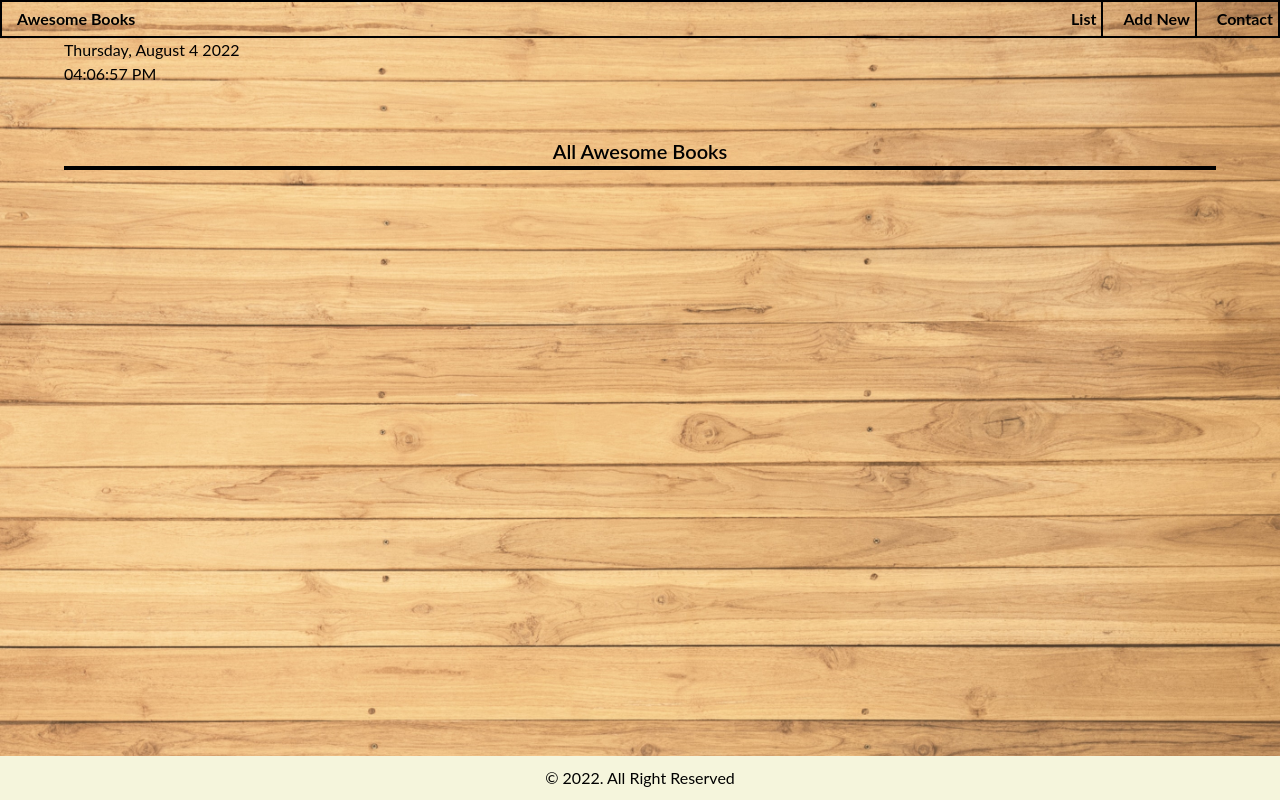
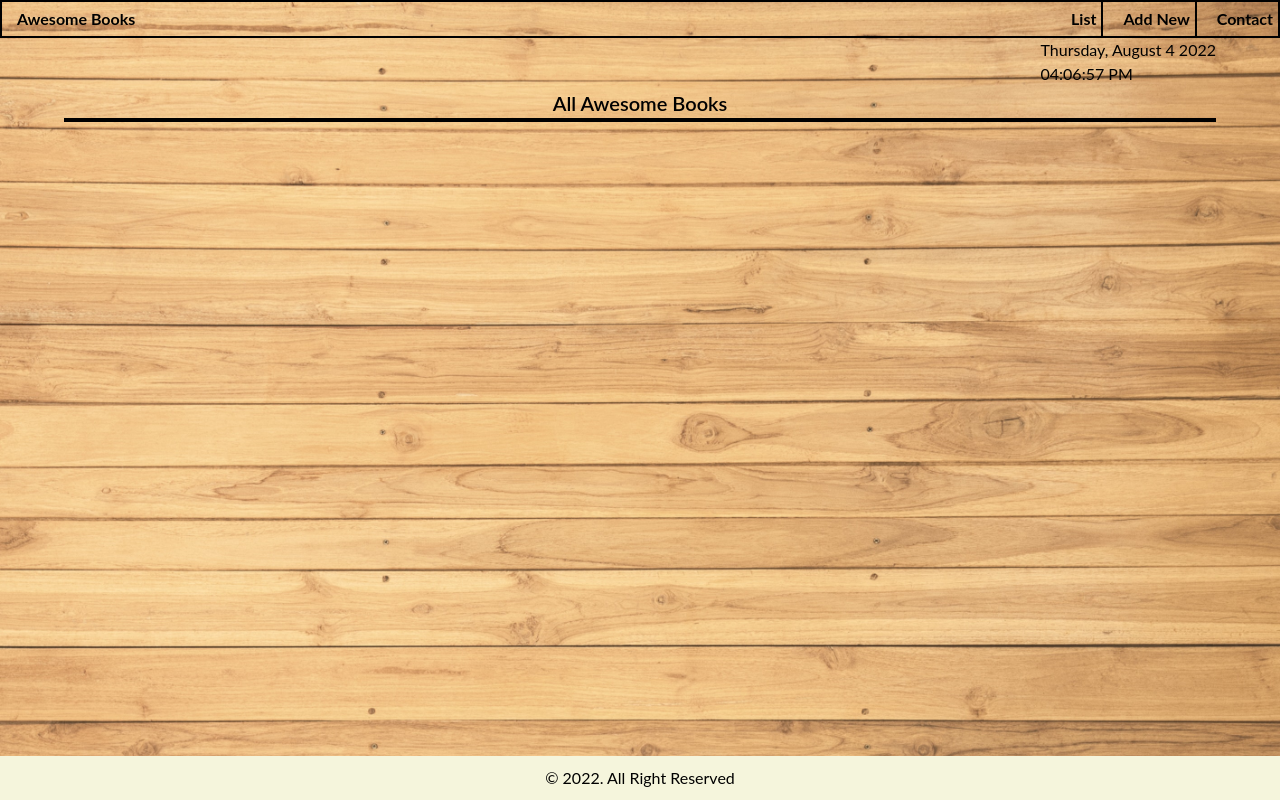
Before and after one commit to kendoriddy/awesome-books-v1, a website: page index.html in a window 1280 px wide. Drawn offline with Linux system fonts and the light colour scheme.

Commit message:
Add code to css file

```diff
--- a/styles.css
+++ b/styles.css
@@ -202,3 +202,7 @@ footer {
   background-color: beige;
   padding: 10px 0;
 }
+
+.timeDisplay {
+  float: right;
+}
```
